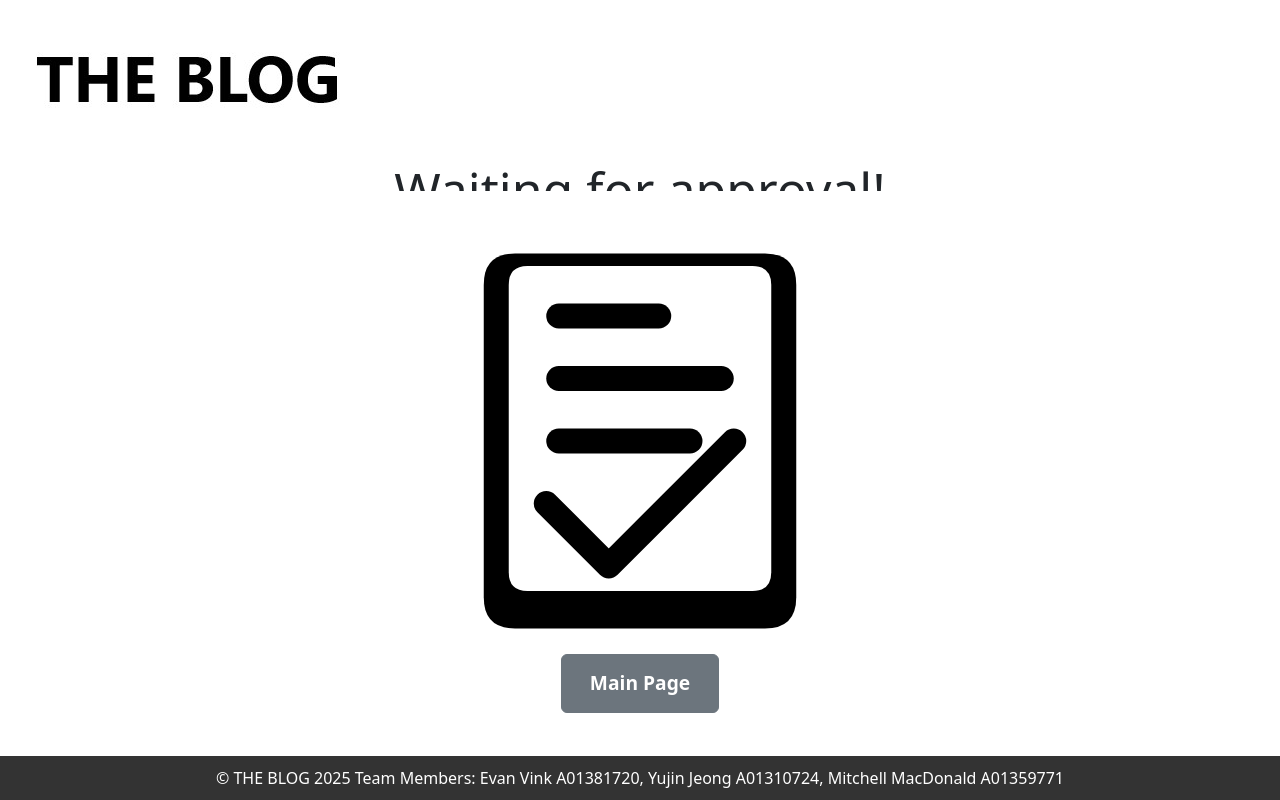
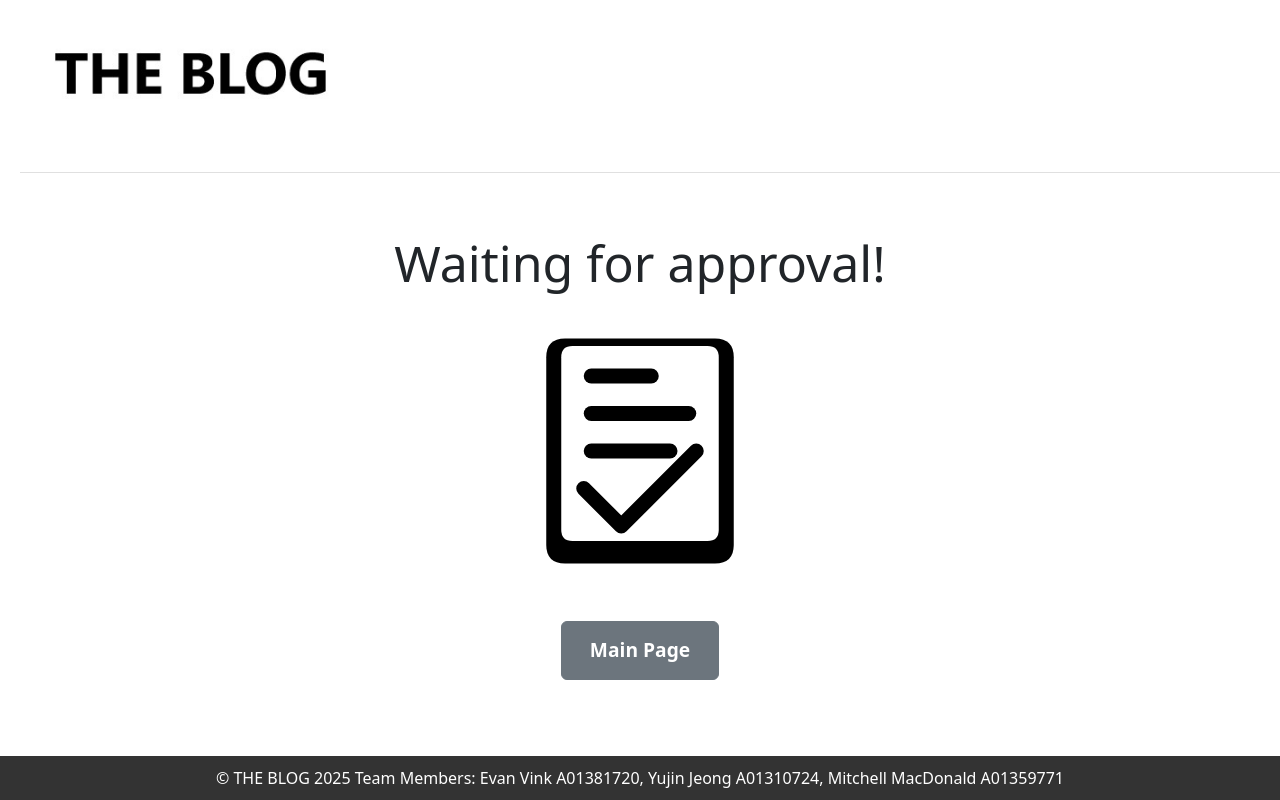
Before and after one commit to EvanVink/3975-Assignment1, a PHP site: page /User/pending.php in a window 1280 px wide. Run offline with PHP 8.4, Linux system fonts and the light colour scheme.

Commit message:
Fixed css for pending page

```diff
--- a/User/pending.php
+++ b/User/pending.php
@@ -10,6 +10,7 @@
         </a>
     </div>';
 
+echo '<div class="content-wrapper">'; // Add this wrapper
 echo '<h1 class="pending_h1">Waiting for approval!</h1>';
 
 echo '<div class="pending_container">
@@ -20,7 +21,7 @@
     <div class="pending_btn_container">
         <a href="../landing.php" class="btn btn-secondary pending_main_btn">Main Page</a>
     </div>';
+echo '</div>';
 
 echo '</body>';
 include('../templates/footer.php');
-?>
--- a/styles/style.css
+++ b/styles/style.css
@@ -308,30 +308,47 @@ nav a {
 
 
 /* For pending.php*/
+.logo_container {
+    position: relative;
+    z-index: 2; /* Higher z-index than other content */
+    background-color: #fff; /* Give it a background */
+    text-align: left;
+    border-bottom: 1px solid #e0e0e0;
+    width: 100%;
+    padding-left: 20px
+}
+
+.logo_img {
+    max-width: min(300px, 80%);
+    height: auto;
+}
+
 .pending_h1 {
     font-size: clamp(30px, 5vw, 50px);
-    margin-top: clamp(100px, 20vh, 200px);
+    margin-top: 80px;
     text-align: center;
-    justify-content: center;
+    width: 100%;
+    position: relative;
+    z-index: 1;
 }
+
 .pending_container {
-    display: flex;
-    flex-direction: column;
-    align-items: center;
-    padding: 20px;
-    min-height: 0;
+    margin: 20px auto;
+    text-align: center;
 }
 
 .approval_img {
-    max-width: 500px;
-    width: 100%;
+    max-width: 300px;
+    width: 90%;
     height: auto;
-    margin-top: -100px;
+    margin: 0 auto;
+    display: block;
 }
 
 .pending_btn_container {
-    margin-top: -100px;
     text-align: center;
+    margin: 30px auto;
+    width: 100%;
 }
 
 .pending_main_btn {
@@ -339,6 +356,14 @@ nav a {
     padding: clamp(10px, 1.5vw, 14px) clamp(18px, 2.2vw, 28px) !important;
     font-size: clamp(1.1rem, 1.5vw, 1.5rem) !important;
     transition: all 0.3s ease !important;
+}
+
+.pending_h1 + .pending_container {
+    margin-top: 0;
+}
+
+.pending_container + .pending_btn_container {
+    margin-top: 0;
 }
 
 
```
Also changed, not shown: DB/BlogDB.db. Lines whose indentation alone changed are shown as unchanged.
